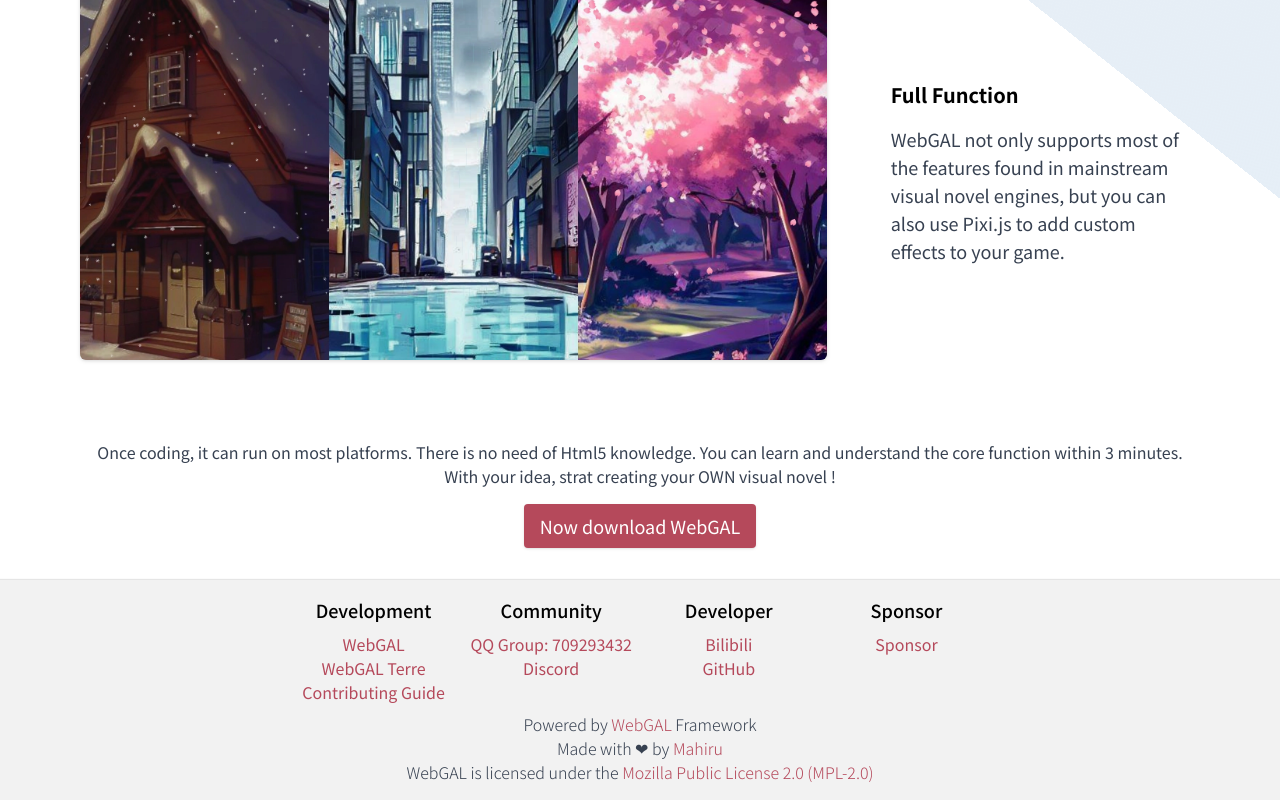
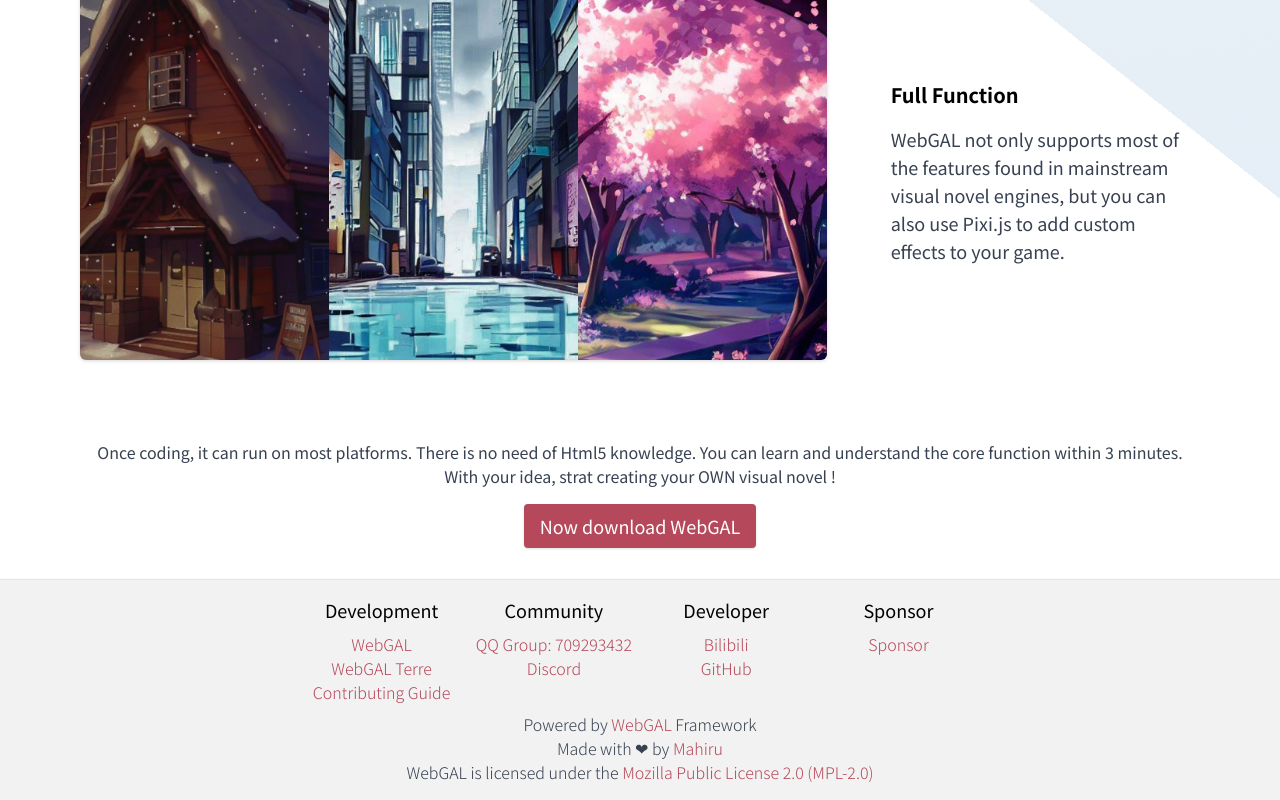
Before and after one commit to OpenWebGAL/WebGAL_HomePage, a Next.js app: page /en/ in a window 1280 px wide. Shown: the part 2235-3035 px from the top of the page. Built offline with nearby package versions, Linux system fonts and the light colour scheme.

Commit message:
Change footer font weight

```diff
--- a/app/[locale]/components/Footer/Footer.module.css
+++ b/app/[locale]/components/Footer/Footer.module.css
@@ -12,11 +12,11 @@
 }
 
 .link-title {
-  @apply text-lg font-medium text-black pb-2;
+  @apply text-lg font-normal text-black pb-2;
 }
 
 .link {
-  @apply text-base;
+  @apply text-base font-light;
 }
 
 @media screen and (max-width: 768px) {
```
